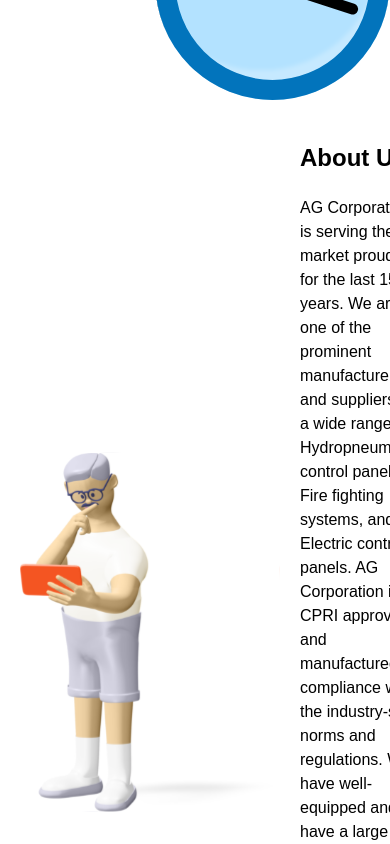
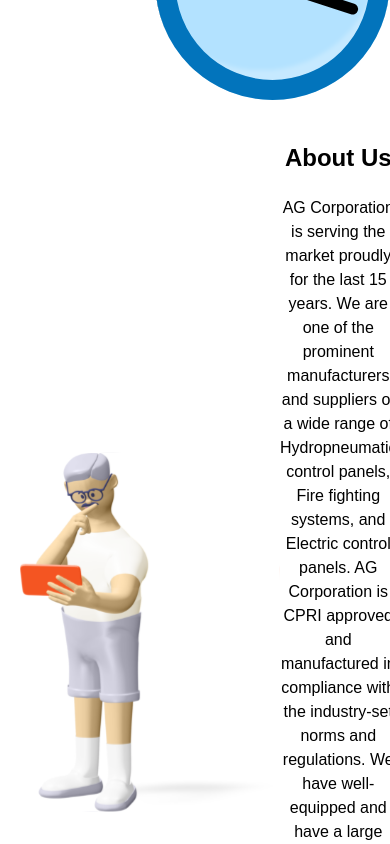
Before and after one commit to v1shalx/agcrop-website, a React (Create React App) app: page / in a window 390 px wide. Shown: the part 3740-4584 px from the top of the page. Built offline with nearby package versions, Linux system fonts and the light colour scheme; a small style sheet from the web is missing.

Commit message:
made it responsive

```diff
--- a/src/components/About/About.jsx
+++ b/src/components/About/About.jsx
@@ -1,34 +1,3 @@
-// import React from "react";
-// import "./About.styles.css";
-// import pose from "../../components/About/images/pose.svg";
-
-// function About() {
-//   return (
-//     <div className="About">
-//       <div className="About-left-side">
-//         <img className="about-img-1" alt="About" src={pose} />
-
-//       </div>
-//       <div className="About-right-side">
-//         <h3 className="About-heading">About <span>Us</span></h3>
-//         <p className="About-para">
-//           AG Corporation is serving the market proudly for the last 15 years. We
-//           are one of the prominent manufacturers and suppliers of a wide range
-//           of Hydropneumatic control panels, Fire fighting systems, and Electric
-//           control panels. AG Corporation is CPRI approved and manufactured in
-//           compliance with the industry-set norms and regulations. We have
-//           well-equipped and have large production and service capacity. We have
-//           been appreciated by many top organizations for the precise requirement
-//           of our customers in the most efficient manner
-//         </p>
-//       </div>
-//     </div>
-//   );
-// }
-
-// export default About;
-
-
 import React from 'react';
 import "./About.styles.css";
 import pose from "../../components/About/images/pose.svg";
@@ -37,15 +6,17 @@
   return (
     <div className="About" id="about">
       <div className="About-left-side">
-      <img className="about-img-1" alt="About" src={pose} />
-
-
+        <div className="centered">
+          <img className="about-img-1" alt="About" src={pose} />
+        </div>
       </div>
       <div className="About-right-side">
-        <h3 className="About-heading">About <span>Us</span></h3>
-        <p className="About-para">
-          AG Corporation is serving the market proudly for the last 15 years. We are one of the prominent manufacturers and suppliers of a wide range of Hydropneumatic control panels, Fire fighting systems, and Electric control panels. AG Corporation is CPRI approved and manufactured in compliance with the industry-set norms and regulations. We have well-equipped and have a large production and service capacity. We have been appreciated by many top organizations for the precise requirement of our customers in the most efficient manner
-        </p>
+        <div className="centered">
+          <h3 className="About-heading">About <span>Us</span></h3>
+          <p className="About-para">
+            AG Corporation is serving the market proudly for the last 15 years. We are one of the prominent manufacturers and suppliers of a wide range of Hydropneumatic control panels, Fire fighting systems, and Electric control panels. AG Corporation is CPRI approved and manufactured in compliance with the industry-set norms and regulations. We have well-equipped and have a large production and service capacity. We have been appreciated by many top organizations for the precise requirement of our customers in the most efficient manner
+          </p>
+        </div>
       </div>
     </div>
   );
--- a/src/components/About/About.styles.css
+++ b/src/components/About/About.styles.css
@@ -1,5 +1,3 @@
-/* About.styles.css */
-
 .About {
   display: flex;
   justify-content: space-between;
@@ -7,13 +5,12 @@
   padding: 20px; /* Adjust the padding according to your design */
 }
 
-.About-left-side {
-  flex: 1;
-}
-
+.About-left-side,
 .About-right-side {
   flex: 1;
-  padding-left: 20px; /* Adjust the padding according to your design */
+  display: flex;
+  justify-content: center;
+  align-items: center;
 }
 
 .about-img-1 {
@@ -24,11 +21,16 @@
 
 .About-heading {
   font-size: 24px;
+  text-align: center;
 }
 
 .About-para {
   font-size: 16px;
   line-height: 1.5;
+  text-align: center;
 }
 
 /* Additional styling if needed */
+.centered {
+  text-align: center;
+}
```
